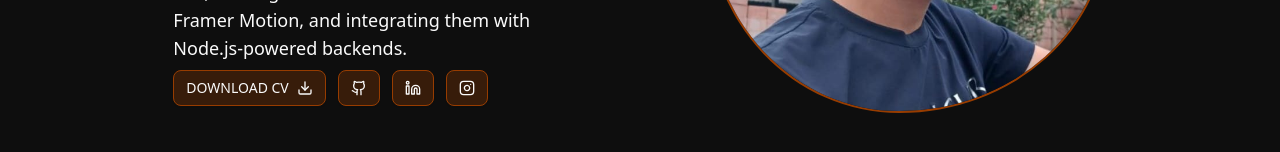
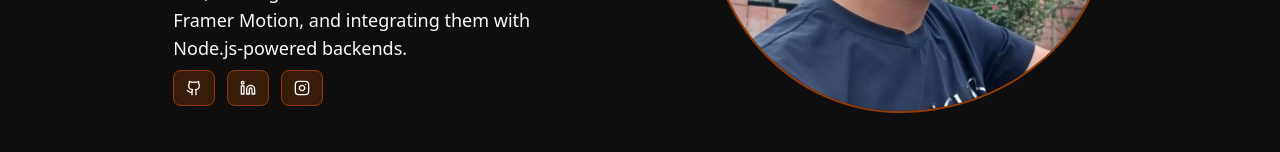
Before and after one commit to Sakiff/portfolio, a React (Vite) app: page / in a window 1280 px wide. Shown: the part 496-648 px from the top of the page. Built offline with nearby package versions, Linux system fonts and the light colour scheme.

Commit message:
removed cv button

```diff
--- a/src/pages/HomePage/HomePage.tsx
+++ b/src/pages/HomePage/HomePage.tsx
@@ -87,11 +87,11 @@ const HomePage = () => {
             className="flex items-center justify-center gap-3"
             variants={fadeUp}
           >
-            <a href="/cv/sakif_cv.pdf" download="Sakif_Fataliyev_CV.pdf">
+            {/* <a href="/cv/sakif_cv.pdf" download="Sakif_Fataliyev_CV.pdf">
               <Button variant={"outline"} className="uppercase cursor-pointer">
                 {t("home.downloadCv")} <Download />
               </Button>
-            </a>
+            </a> */}
 
             {SOCIAL_LINKS.map(({ path, icon: Icon }) => (
               <a href={path} target="_blank" key={path}>
```
